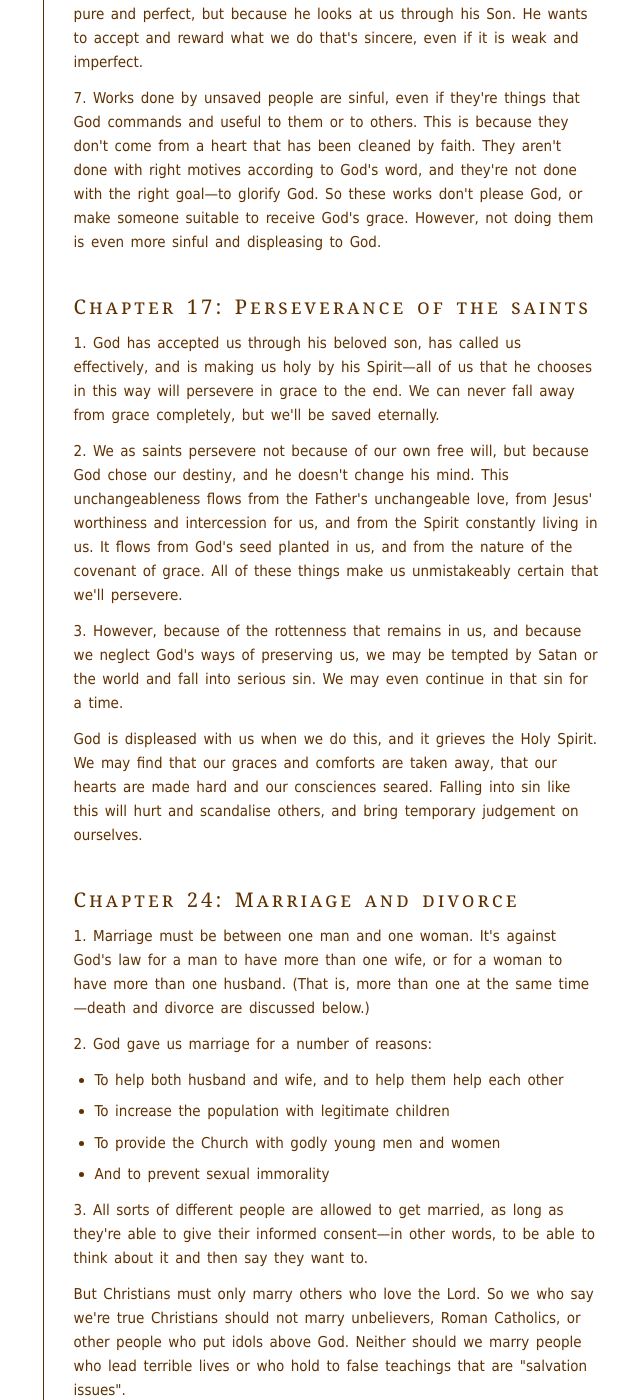
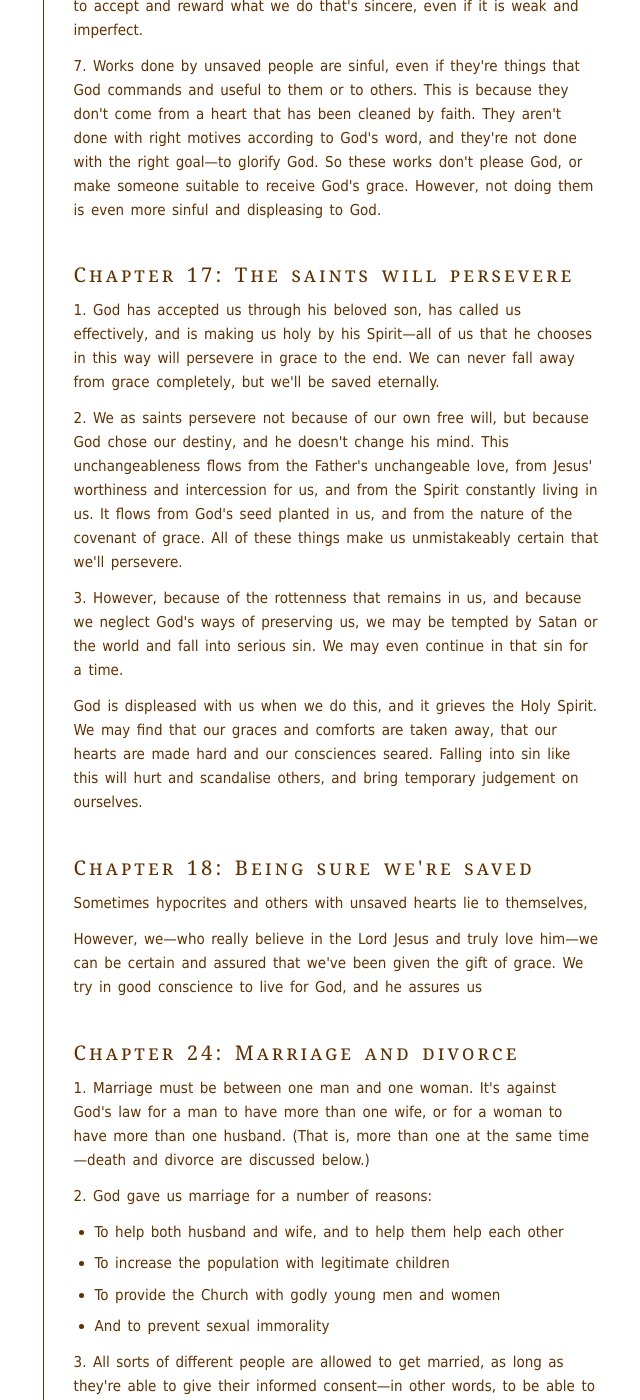
Before and after one commit to benhoyt/benhoyt.github.com, a Jekyll site: the page built from writings-plain-english-westminster.html, in a window 1280 px wide and 1400 px high, scrolled down 17550 px. Shown: the whole window, without its empty margins (391-1031 px from the left). Built offline with Jekyll 4.4.1, drawn with Linux system fonts in a browser that asks for light colours; some of the changed text lies outside the part shown.

Commit message:
Changed a couple of chapter titles; Start of chapter 18

```diff
--- a/writings-plain-english-westminster.html
+++ b/writings-plain-english-westminster.html
@@ -59,10 +59,10 @@
  <li><a href="#chapter12">Chapter 12: Adoption</a></li>
  <li><a href="#chapter13">Chapter 13: Sanctification</a></li>
  <li><a href="#chapter14">Chapter 14: Saving faith</a></li>
- <li><a href="#chapter15">Chapter 15: Repentance that leads to life</a></li>
+ <li><a href="#chapter15">Chapter 15: Repentance</a></li>
  <li><a href="#chapter16">Chapter 16: Good works</a></li>
- <li><a href="#chapter17">Chapter 17: Perseverance of the saints</a></li>
- <li><a href="#chapter18">Chapter 18: </a></li>
+ <li><a href="#chapter17">Chapter 17: The saints will persevere</a></li>
+ <li><a href="#chapter18">Chapter 18: Being sure we're saved</a></li>
  <li><a href="#chapter19">Chapter 19: </a></li>
  <li><a href="#chapter20">Chapter 20: </a></li>
  <li><a href="#chapter21">Chapter 21: </a></li>
@@ -394,7 +394,7 @@
 <p>7. Works done by unsaved people are sinful, even if they're things that God commands and useful to them or to others. This is because they don't come from a heart that has been cleaned by faith. They aren't done with right motives according to God's word, and they're not done with the right goal—to glorify God. So these works don't please God, or make someone suitable to receive God's grace. However, not doing them is even more sinful and displeasing to God.</p>
 
 
-<h2 id="chapter17">Chapter 17: Perseverance of the saints</h2>
+<h2 id="chapter17">Chapter 17: The saints will persevere</h2>
 
 <p>1. God has accepted us through his beloved son, has called us effectively, and is making us holy by his Spirit—all of us that he chooses in this way will persevere in grace to the end. We can never fall away from grace completely, but we'll be saved eternally.</p>
 
@@ -403,6 +403,13 @@
 <p>3. However, because of the rottenness that remains in us, and because we neglect God's ways of preserving us, we may be tempted by Satan or the world and fall into serious sin. We may even continue in that sin for a time.</p>
 
 <p>God is displeased with us when we do this, and it grieves the Holy Spirit. We may find that our graces and comforts are taken away, that our hearts are made hard and our consciences seared. Falling into sin like this will hurt and scandalise others, and bring temporary judgement on ourselves.</p>
+
+
+<h2 id="chapter18">Chapter 18: Being sure we're saved</h2>
+
+<p>Sometimes hypocrites and others with unsaved hearts lie to themselves,
+
+<p>However, we—who really believe in the Lord Jesus and truly love him—we can be certain and assured that we've been given the gift of grace. We try in good conscience to live for God, and he assures us
 
 
 <h2 id="chapter24">Chapter 24: Marriage and divorce</h2>
```
Also changed, not shown: other parts of writings-plain-english-westminster.html (+3 -3 lines).
